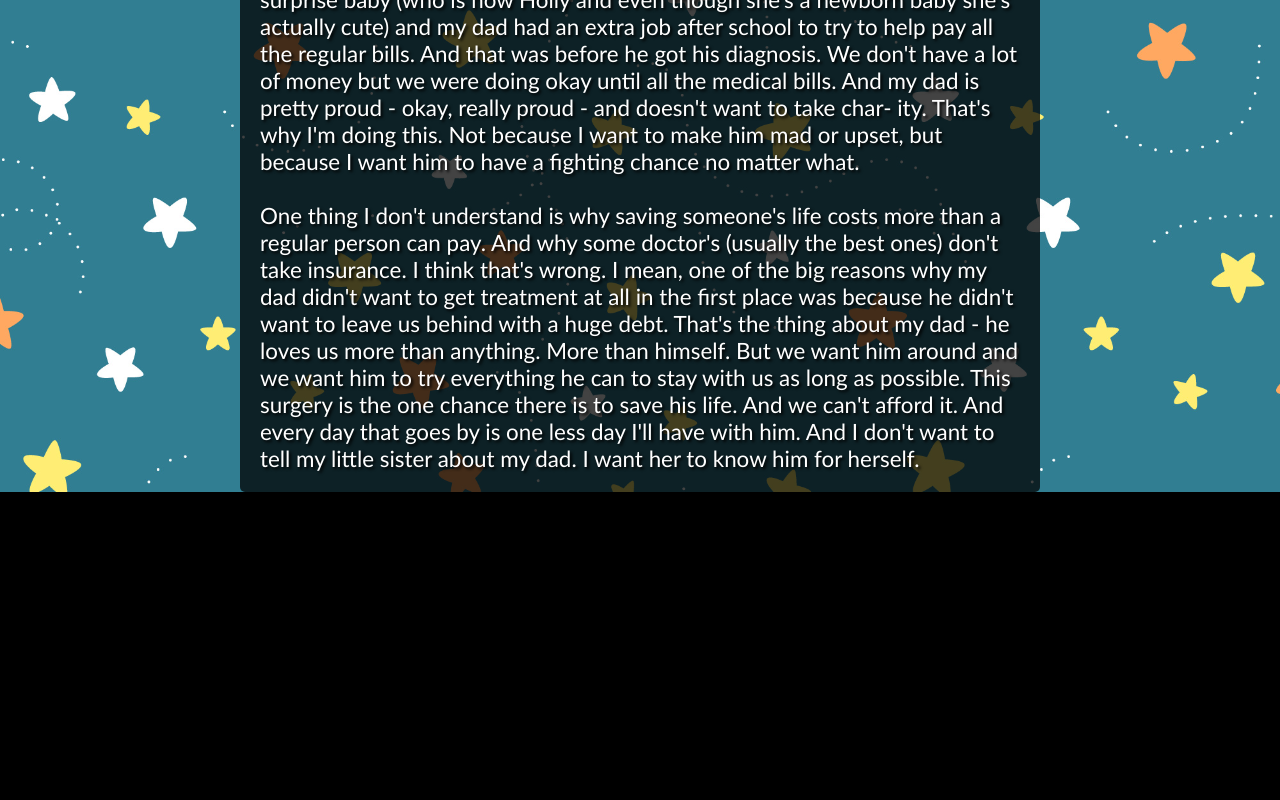
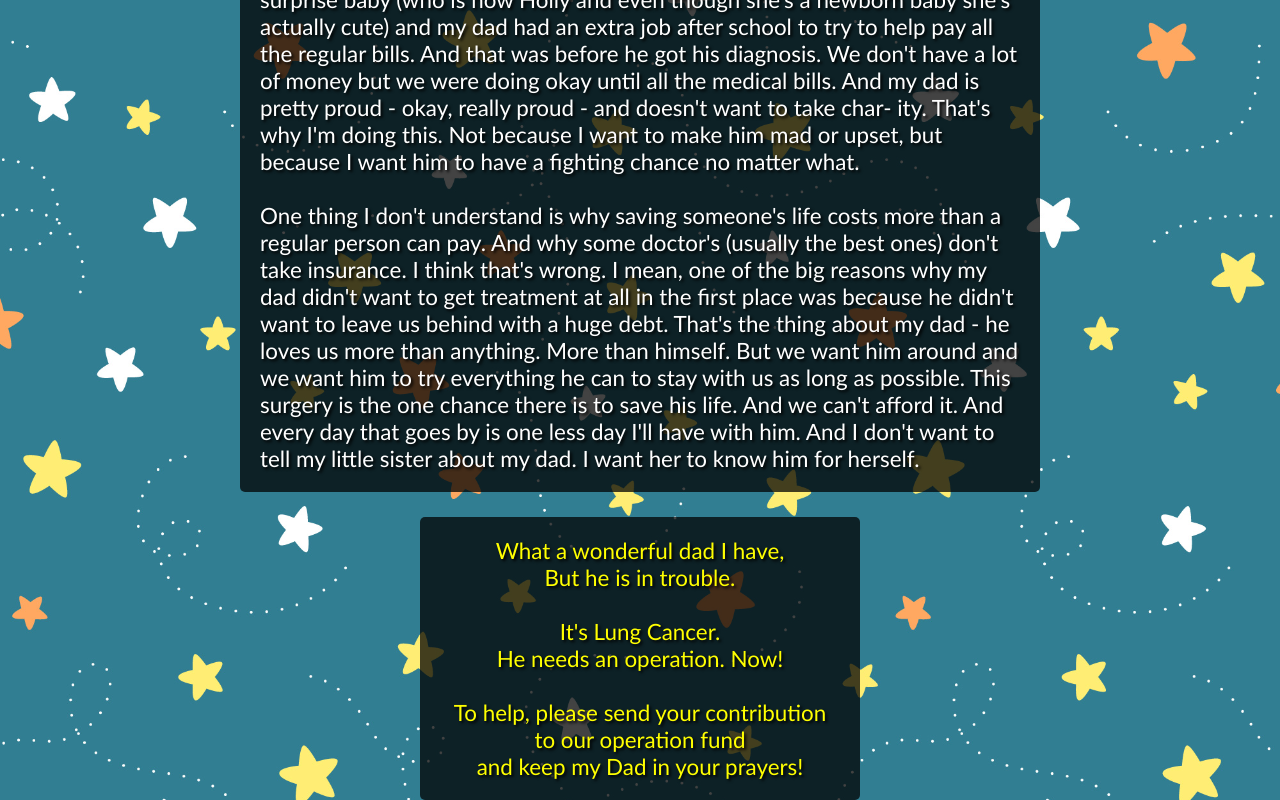
Before and after one commit to JorgeLasmar/save_savewalterwhite, a plain HTML site: page index.html in a window 1280 px wide. Shown: the part 2982-3782 px from the top of the page. Before the commit the page ends 3474 px from the top, so only its background shows below. Drawn offline with Linux system fonts and the light colour scheme.

Commit message:
update 1.2.1

```diff
--- a/index.html
+++ b/index.html
@@ -121,6 +121,19 @@
                 know him for herself.
             </p>
         </section>
+        <section>
+            <p class="center">
+                What a wonderful dad I have,<br>
+                But he is in trouble.<br>
+                <br>
+                It's Lung Cancer.<br>
+                He needs an operation. Now!<br>
+                <br>
+                To help, please send your contribution<br>
+                to our operation fund<br>
+                and keep my Dad in your prayers!<br>
+            </p>
+        </section>
     </main>
 </body>
 </html>
--- a/styles/style.css
+++ b/styles/style.css
@@ -84,11 +84,25 @@ p.back{
 
 p.white{
     margin-top: 20px;
-    margin-bottom: 20px;
+    margin-bottom: 25px;
     background-color: rgba(0, 0, 0, 0.739);
     border-radius: 5px;
     color: white;
     text-shadow: 2px 2px 3px black;
+}
+
+p.center{
+    display: block;
+    width: 50%;
+    margin: auto;
+    margin-top: 20px;
+    margin-bottom: 20px;
+    background-color: rgba(0, 0, 0, 0.739);
+    width: 50%;
+    border-radius: 5px;
+    color: yellow;
+    text-shadow: 2px 2px 3px black;
+    text-align: center;
 }
 
 img{
```
